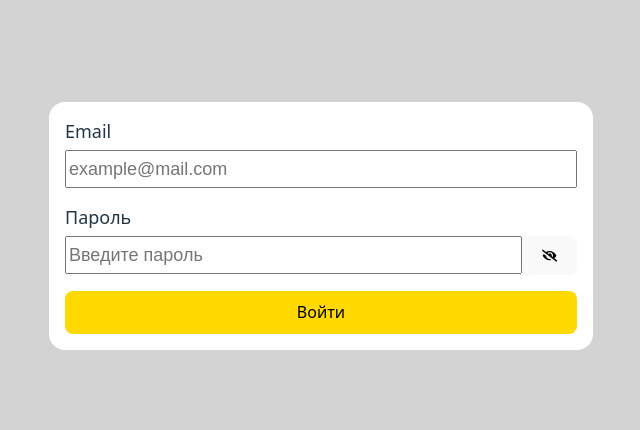
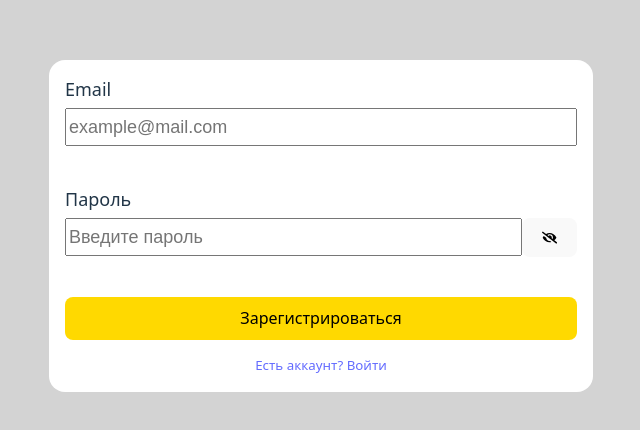
Before and after one commit to MrFromer/Authors_excursions, a React (Vite) app: page /signup in a window 1280 px wide. Shown: the part 174-604 px from the top of the page, without its empty margins (319-959 px from the left). Built offline with nearby package versions, Linux system fonts and the light colour scheme.

Commit message:
SignUp&LogIn
Осталось только функцию при нажатии на кнопку добавить

```diff
--- a/src/App.tsx
+++ b/src/App.tsx
@@ -2,11 +2,13 @@ import SignUp from './SignUp';
 import LogIn from './LogIn';
 import DefaultPage from './DefaultPage';
 import { BrowserRouter as Router, Routes, Route } from 'react-router-dom';
+import RestorePassword from './RestorePassword';
 
 function App() {
   return (
     <Router>
       <Routes>
+        <Route path='/restore-password/' element={RestorePassword()} />
         <Route path='/' element={DefaultPage()} />
         <Route path='/login/' element={LogIn()} />
         <Route path='/signup/' element={SignUp()} />
--- a/src/EmailPasswordBlock.tsx
+++ b/src/EmailPasswordBlock.tsx
@@ -6,11 +6,12 @@ import { emailResult, passwordResult, checkEmail, checkPassword } from './utilit
 
 
 
-function EmailPasswordBlock(submit: (email: string, password: string) => void) {
+function EmailPasswordBlock(changeEmail: React.Dispatch<React.SetStateAction<string>>, changePassword: React.Dispatch<React.SetStateAction<string>>) {
 
     function emailChanged(event: React.ChangeEvent<HTMLInputElement>) {
         const newEmail = event.target.value
         setEmail(newEmail)
+        changeEmail(newEmail)
         const res = checkEmail(newEmail)
         if (res === emailResult.FormatError) {
             setEmailError(true)
@@ -23,6 +24,7 @@ function EmailPasswordBlock(submit: (email: string, password: string) => void) {
     function passwordChanged(event: React.ChangeEvent<HTMLInputElement>) {
         const newPassword = event.target.value
         setPassword(newPassword)
+        changePassword(newPassword)
         const res = checkPassword(newPassword)
         switch (res) {
             case passwordResult.Ok: {
@@ -55,13 +57,14 @@ function EmailPasswordBlock(submit: (email: string, password: string) => void) {
     const [isVisible, setVisible] = useState(false)
     return (
         <>
-            <form onSubmit={() => submit(email, password)} className='baseForm'>
             <div className='columned'>
                 <label className='textStyle'>
                     Email
                 </label>
                 <input className='textStyle' placeholder='example@mail.com' value={email} onChange={emailChanged}/>
-                    {emailError? <label className='error'>Введите корректный email</label>: <></>}
+                <label className='error'>
+                    {emailError? "Введите корректный email": "\u00A0"}
+                </label>
             </div>
             <div className='columned'>
                 <label className='textStyle'>
@@ -73,12 +76,10 @@ function EmailPasswordBlock(submit: (email: string, password: string) => void) {
                         {isVisible? <FaEye className='icon setVisibleIcon'/>: <FaEyeSlash className='icon setVisibleIcon'/>}
                     </button>
                 </div>
-                    {passwordError? <label className='error'>{passwordErrorText}</label>: <></>}
+                <label className='error'>
+                    {passwordError? passwordErrorText: "\u00A0"}
+                </label>
             </div>
-                <button type='submit' className='tinkoffButton'>
-                    Войти
-                </button>
-            </form>
         </>
     )
 }
--- a/src/LogIn.tsx
+++ b/src/LogIn.tsx
@@ -1,15 +1,31 @@
 
+import { useState } from 'react'
 import EmailPasswordBlock from './EmailPasswordBlock'
 
 
 
 function LogIn() {
 
-  function submit(email: String, password: String) {
+  const [returnEmail, setReturnEmail] = useState("")
+  const [returnPassword, setReturnPassword] = useState("")
 
+  function submit() {
+    console.log(`Email: ${returnEmail}, Password: ${returnPassword}`)
   }
 
-  return EmailPasswordBlock(submit)
+  return (
+    <>
+      <form className='baseForm'>
+        {EmailPasswordBlock(setReturnEmail, setReturnPassword)}
+        <button type='button' className='tinkoffButton' onClick={() => submit()}>
+          Войти
+        </button>
+        <a href='/restore-password/' className='refStyle'>
+          Забыли пароль?
+        </a>
+      </form>
+    </>
+  )
 }
 
 export default LogIn
--- /dev/null
+++ b/src/RestorePassword.tsx
@@ -0,0 +1,16 @@
+import { useState } from 'react'
+import './App.css'
+import './styles.css'
+import { FaEye, FaEyeSlash } from 'react-icons/fa';
+import { emailResult, passwordResult, checkEmail, checkPassword } from './utilities';
+
+
+function RestorePassword() {
+    return (
+        <label>
+            Ну типа пароль восстанавливать
+        </label>
+    )
+}
+
+export default RestorePassword
--- a/src/SignUp.tsx
+++ b/src/SignUp.tsx
@@ -1,15 +1,32 @@
 
+import { useState } from 'react'
 import EmailPasswordBlock from './EmailPasswordBlock'
 
 
 
 function SignUp() {
 
-  function submit(email: String, password: String) {
 
+  const [returnEmail, setReturnEmail] = useState("")
+  const [returnPassword, setReturnPassword] = useState("")
+
+  function submit() {
+    console.log(`Email: ${returnEmail}, Password: ${returnPassword}`)
   }
 
-  return EmailPasswordBlock(submit)
+  return (
+    <>
+      <form className='baseForm'>
+        {EmailPasswordBlock(setReturnEmail, setReturnPassword)}
+        <button type='button' className='tinkoffButton' onClick={() => submit()}>
+          Зарегистрироваться
+        </button>
+        <a href='/login/' className='refStyle'>
+          Есть аккаунт? Войти
+        </a>
+      </form>
+    </>
+  )
 }
 
 export default SignUp
--- a/src/styles.css
+++ b/src/styles.css
@@ -54,3 +54,7 @@ label.error {
   color: red;
   text-align: left;
 }
+
+.refStyle {
+  font-size: smaller;
+}
```
Lines whose indentation alone changed are shown as unchanged.
